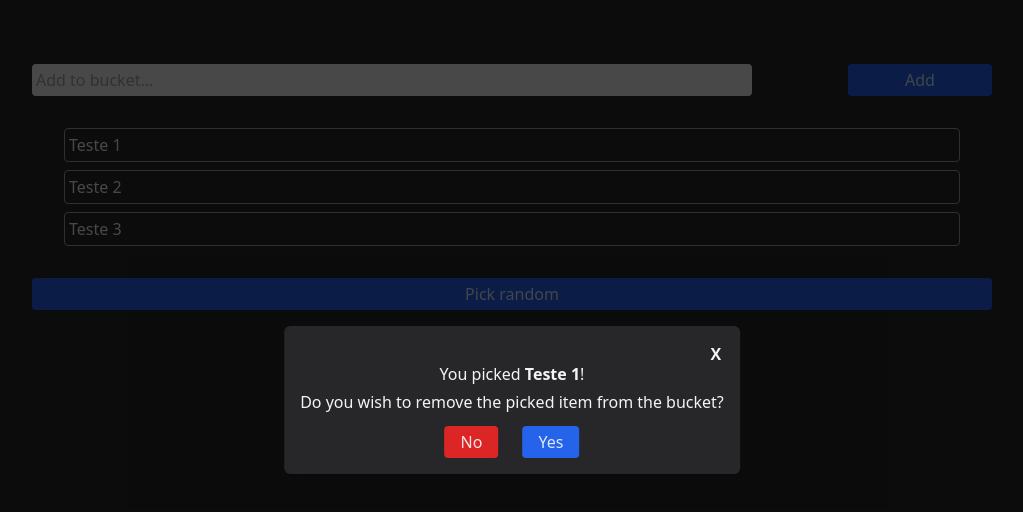
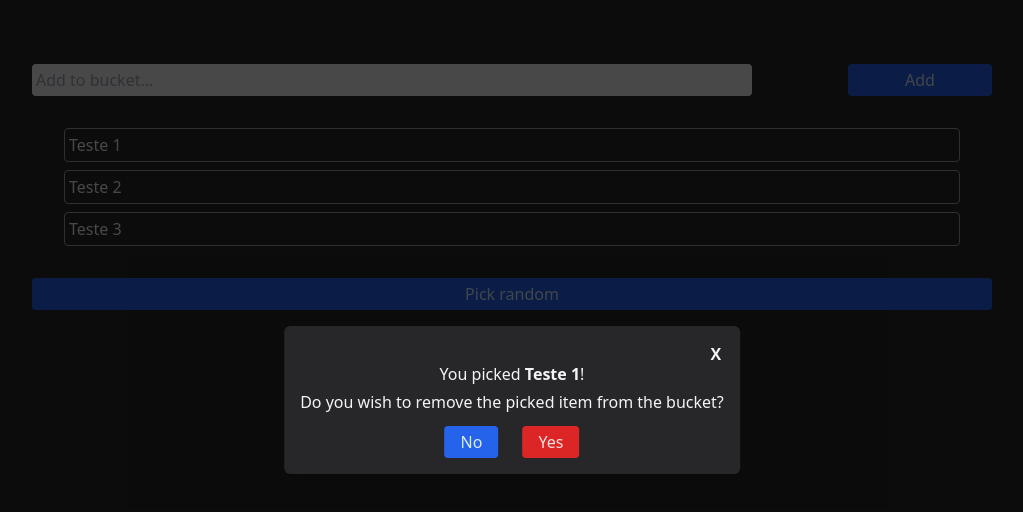
Before and after one commit to msoutto/random-picker, a React (Vite) app in the folder web/: page / in a window 1280 px wide. Both pictures are taken after a click on the button "Pick random". Shown: the top 512 px of the page, without its empty margins (128-1151 px from the left). Built offline with nearby package versions, Linux system fonts and the light colour scheme.

Commit message:
Make remove button red and cancel blue

```diff
--- a/web/src/components/modals/PickedModal.tsx
+++ b/web/src/components/modals/PickedModal.tsx
@@ -32,8 +32,8 @@ export function PickedModal({ isOpen, item, onClose, removeItem }: PickedModalPr
                         </p>
                     </div>
                     <footer className="flex mt-2 gap-6">
-                        <button className="cancel-button" onClick={onClose}>No</button>
-                        <button className="button" onClick={removeItem}>Yes</button>
+                        <button className="button" onClick={onClose}>No</button>
+                        <button className="cancel-button" onClick={removeItem}>Yes</button>
                     </footer>
                 </div>
             </div>
```
